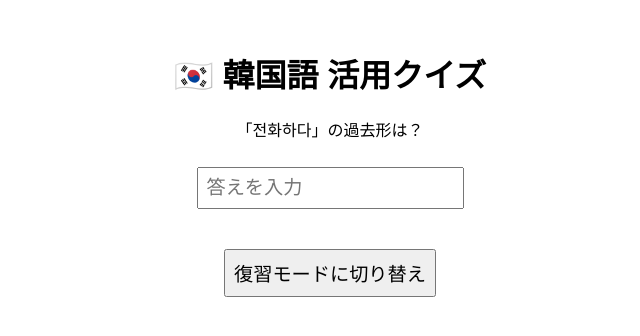
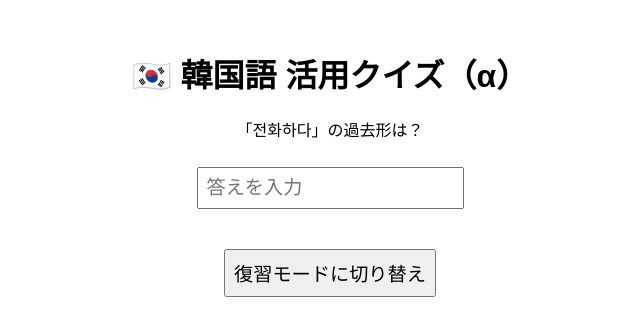
Before and after one commit to EngSci0806/han-quiz, a plain HTML site: page index.html in a window 1280 px wide. Shown: the whole page, without its empty margins (310-950 px from the left). Drawn offline with nearby package versions, Linux system fonts and the light colour scheme.

Commit message:
Update index.html

```diff
--- a/index.html
+++ b/index.html
@@ -22,7 +22,7 @@
     </style>
 </head>
 <body>
-    <h1>🇰🇷 韓国語 活用クイズ</h1>
+    <h1>🇰🇷 韓国語 活用クイズ（α）</h1>
     <p id="question"></p>
     <input type="text" id="answer" placeholder="答えを入力">
     <p id="result"></p>
```
